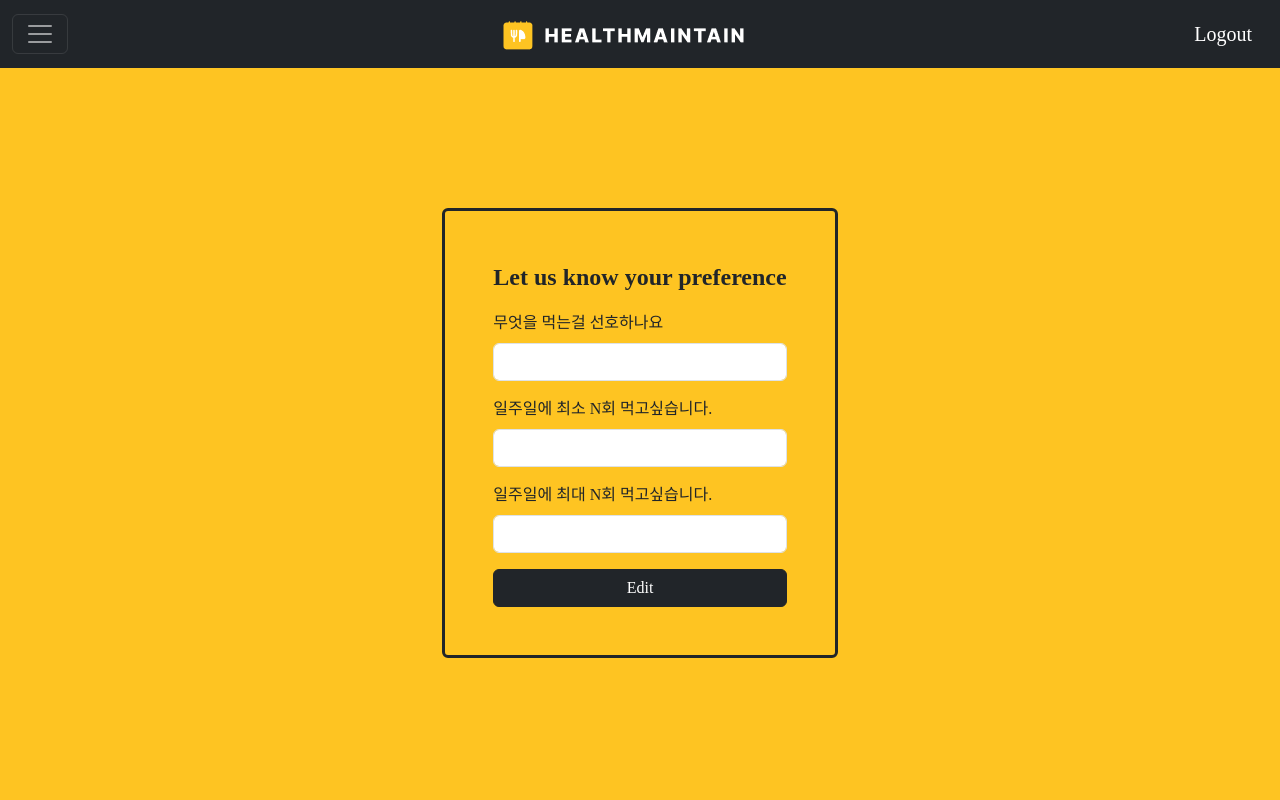
After one commit to AlpacaMale/etevers, a Flask app: page /write-meal-preference in a window 1280 px wide. The commit adds this page. Run offline with Flask 3, Linux system fonts and the light colour scheme; the visitor is signed in with stand-in values (Sample User, id 1); some web fonts are replaced.

Commit message:
'update'

```diff
--- a/app.py
+++ b/app.py
@@ -155,9 +155,7 @@ def view_weight_record():
     db = get_db()
     weight_datas = db.query(WeightRecord).filter_by(users_email=email).order_by(asc(WeightRecord.date)).all()
     for weight_data in weight_datas:
-        print(weight_data.users_email)
-        print(weight_data.date)
-        print(weight_data.weight)
+        print(weight_data.users_email, weight_data.date, weight_data.weight)
     return render_template("view-weight-record.html", weight_datas=weight_datas)
 
 @app.route("/write-weight-record", methods=["GET","POST"])
@@ -180,6 +178,38 @@ def write_weight_record():
     else:
         date = dt_date.today().strftime("%Y-%m-%d")
         return render_template("write-weight-record.html", date=date)
+
+@app.route("/view-meal-preference", methods=["GET"])
+@login_required
+def view_meal_preference():
+    email = session.get("email")
+    db = get_db()
+    preference_datas = db.query(MealPreference).filter_by(users_email=email).all()
+    for preference_data in preference_datas:
+        print(preference_data.food_item, preference_data.frequency_min, preference_data.frequency_max)
+    return render_template("view-meal-preference.html", preference_datas=preference_datas)
+
+@app.route("/write-meal-preference", methods=["GET","POST"])
+@login_required
+def write_meal_preference():
+    if request.method == "POST":
+        db = get_db()
+        preference_data_data = request.form.to_dict()
+        print(preference_data_data)
+        email = session.get("email")
+        food_item = preference_data_data.get('food_item')
+        frequency_min = preference_data_data.get('frequency_min')
+        frequency_max = preference_data_data.get('frequency_max')
+
+        new_preference = MealPreference(users_email=email, food_item=food_item, frequency_min=frequency_min, frequency_max=frequency_max)
+        db.add(new_preference)
+        db.commit()
+
+        return redirect("/view-meal-preference")
+
+    else:
+        date = dt_date.today().strftime("%Y-%m-%d")
+        return render_template("write-meal-preference.html", date=date)
 
 @app.route("/main", methods=["GET","POST"])
 @login_required
--- a/templates/navbar.html
+++ b/templates/navbar.html
@@ -1,28 +1,51 @@
 <nav class="navbar navbar-dark bg-dark fixed-top">
   <div class="container-fluid">
-    <button class="navbar-toggler" type="button" data-bs-toggle="offcanvas" data-bs-target="#offcanvasDarkNavbar"
-      aria-controls="offcanvasDarkNavbar" aria-label="Toggle navigation">
+    <button
+      class="navbar-toggler"
+      type="button"
+      data-bs-toggle="offcanvas"
+      data-bs-target="#offcanvasDarkNavbar"
+      aria-controls="offcanvasDarkNavbar"
+      aria-label="Toggle navigation"
+    >
       <span class="navbar-toggler-icon"></span>
     </button>
-    <a class="navbar-brand" href="/"><img src="../static/images/logo.png" alt="logo"></a>
+    <a class="navbar-brand" href="/"
+      ><img src="../static/images/logo.png" alt="logo"
+    /></a>
     {% if 'email' in session %}
     <a class="navbar-brand" href="/logout">Logout</a>
     {% else %}
     <a class="navbar-brand" href="/login">Login</a>
     {% endif %}
-    <div class="offcanvas offcanvas-start text-bg-dark" tabindex="-1" id="offcanvasDarkNavbar"
-      aria-labelledby="offcanvasDarkNavbarLabel">
+    <div
+      class="offcanvas offcanvas-start text-bg-dark"
+      tabindex="-1"
+      id="offcanvasDarkNavbar"
+      aria-labelledby="offcanvasDarkNavbarLabel"
+    >
       <div class="offcanvas-header">
-        <h5 class="offcanvas-title" id="offcanvasDarkNavbarLabel">Maintain Logo</h5>
-        <button type="button" class="btn-close btn-close-white" data-bs-dismiss="offcanvas" aria-label="Close"></button>
+        <h5 class="offcanvas-title" id="offcanvasDarkNavbarLabel">
+          Maintain Logo
+        </h5>
+        <button
+          type="button"
+          class="btn-close btn-close-white"
+          data-bs-dismiss="offcanvas"
+          aria-label="Close"
+        ></button>
       </div>
       <div class="offcanvas-body">
         <ul class="navbar-nav justify-content-end flex-grow-1 pe-3">
           <li class="nav-item">
-            <a class="nav-link" aria-current="page" href="/view-weight-record">Record your weight</a>
+            <a class="nav-link" aria-current="page" href="/view-weight-record"
+              >Record your weight</a
+            >
           </li>
           <li class="nav-item">
-            <a class="nav-link" href="#">WEEK</a>
+            <a class="nav-link" href="/view-meal-preference"
+              >Let us know your preference</a
+            >
           </li>
           <li class="nav-item">
             <a class="nav-link" href="#">Profile</a>
--- a/templates/view-weight-record.html
+++ b/templates/view-weight-record.html
@@ -17,7 +17,8 @@
         </div>
       </div>
       <div class="mb-3 p-4 bg-body-secondary">
-        {% if weight_data is not none %} {% for weight_data in weight_datas %}
+        {% if weight_datas is not none and weight_datas|length > 0 %} {% for
+        weight_data in weight_datas %}
         <p class="fs-4">{{ weight_data['date'].strftime('%Y-%m-%d') }}</p>
         <p class="fw-bold fs-3">{{ weight_data['weight'] }} kg</p>
         {% endfor%} {% else %}
--- /dev/null
+++ b/templates/write-meal-preference.html
@@ -0,0 +1,97 @@
+{% extends "layout.html" %} {% block body %}
+<main
+  class="container content d-flex align-items-center justify-content-center"
+>
+  <div class="border border-3 border-dark rounded p-5">
+    <p class="text-center fw-bold fs-4">Let us know your preference</p>
+    <form
+      action="/write-meal-preference"
+      onsubmit="return validateForm()"
+      method="post"
+    >
+      <div class="mb-3">
+        <label class="form-label" for="food_item"
+          >무엇을 먹는걸 선호하나요</label
+        >
+        <input
+          class="form-control"
+          type="food_item"
+          name="food_item"
+          required
+          id="food_item"
+        />
+      </div>
+      <div class="mb-3">
+        <label class="form-label" for="frequency_min"
+          >일주일에 최소 N회 먹고싶습니다.</label
+        >
+        <input
+          class="form-control"
+          type="number"
+          name="frequency_min"
+          required
+          id="frequency_min"
+          min="1"
+          max="35"
+        />
+      </div>
+      <div class="mb-3">
+        <label class="form-label" for="frequency_max"
+          >일주일에 최대 N회 먹고싶습니다.</label
+        >
+        <input
+          class="form-control"
+          type="number"
+          name="frequency_max"
+          required
+          id="frequency_max"
+          min="1"
+          max="35"
+        />
+      </div>
+      <div class="d-grid">
+        <button class="btn btn-dark text-white" type="submit">Edit</button>
+      </div>
+    </form>
+  </div>
+</main>
+<!-- <script>
+  function validateForm() {
+    const frequency_minInput = document.getElementById("frequency_min");
+    const frequency_maxInput = document.getElementById("frequency_max");
+    const min = parseFloat(frequency_minInput.value);
+    const max = parseFloat(frequency_maxInput.value);
+    const errorElement = document.getElementById("error");
+
+    if (min > max) {
+      errorElement.textContent = "최소치보다 최대치가 커야합니다.";
+      return false;
+    }
+
+    errorElement.textContent = "";
+    return true;
+  }
+
+  document.addEventListener("DOMContentLoaded", function () {
+    const frequency_minInput = document.getElementById("min");
+    const frequency_maxInput = document.getElementById("max_weight");
+
+    function validateInputs() {
+      const min = parseFloat(frequency_minInput.value);
+      const max = parseFloat(frequency_maxInput.value);
+      const errorElement = document.getElementById("error");
+
+      if (min > max) {
+        errorElement.textContent = "최소치보다 최대치가 커야합니다.";
+        frequency_minInput.setCustomValidity("최소치보다 최대치가 커야합니다.");
+      } else {
+        errorElement.textContent = "";
+        frequency_minInput.setCustomValidity("");
+      }
+    }
+
+    frequency_minInput.addEventListener("input", validateInputs);
+    frequency_maxInput.addEventListener("input", validateInputs);
+  });
+</script> -->
+{% endblock %}
--- a/templates/write-weight-record.html
+++ b/templates/write-weight-record.html
@@ -17,9 +17,7 @@
         />
       </div>
       <div class="mb-3">
-        <label class="form-label" for="weight"
-          >weight</label
-        >
+        <label class="form-label" for="weight">weight</label>
         <input
           class="form-control"
           type="number"
@@ -35,5 +33,6 @@
         <button class="btn btn-dark text-white" type="submit">Register</button>
       </div>
     </form>
+  </div>
 </main>
 {% endblock %}
```
Also changed, not shown: templates/view-meal-preference.html (added, +34 -0 lines). Lines whose indentation alone changed are shown as unchanged.
